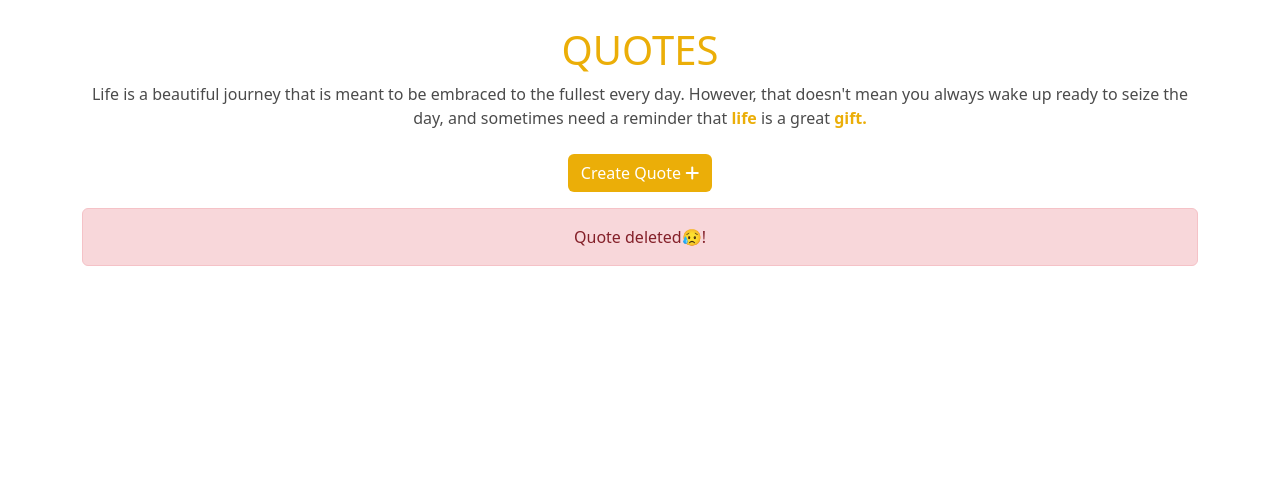
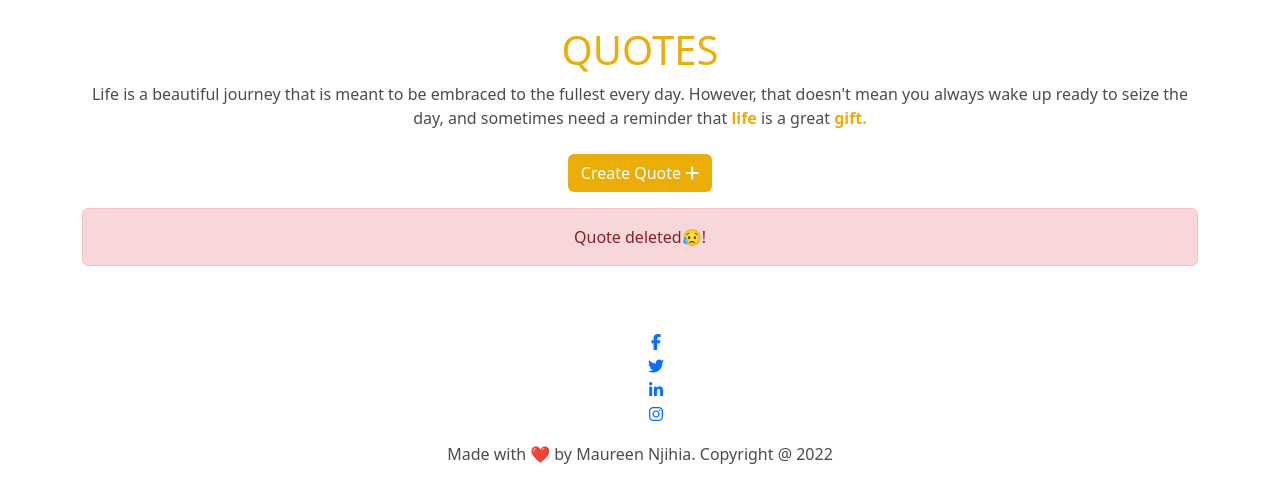
Before and after one commit to Njihia413/Quotes-Web-App, a plain HTML site: page index.html in a window 1280 px wide. Shown: the part 822-1304 px from the top of the page. Before the commit the page ends 1152 px from the top, so only its background shows below. Drawn offline with nearby package versions, Linux system fonts and the light colour scheme; no server answers.

Commit message:
Add footer

```diff
--- a/index.html
+++ b/index.html
@@ -111,6 +111,19 @@
             </div>
         </div>
 
+        <!--Footer Section-->
+        <footer class="text-center">
+            <div class="d-flex justify-content-center">
+              <ul>
+                <li><a href="#" target="_blank"><i class="fa fa-facebook"></i></a></li>
+                <li><a href="#" target="_blank"><i class="fa fa-twitter"></i></a></li>
+                <li><a href="#" target="_blank"><i class="fa fa-linkedin"></i></a></li>
+                <li><a href="#" target="_blank"><i class="fa fa-instagram"></i></a></li>
+              </ul>
+            </div>
+            <p>Made with ❤️  by Maureen Njihia. Copyright @ 2022</p>
+        </footer>
+
         <script src="src/index.js" async defer></script>
     </body>
 </html>
```
